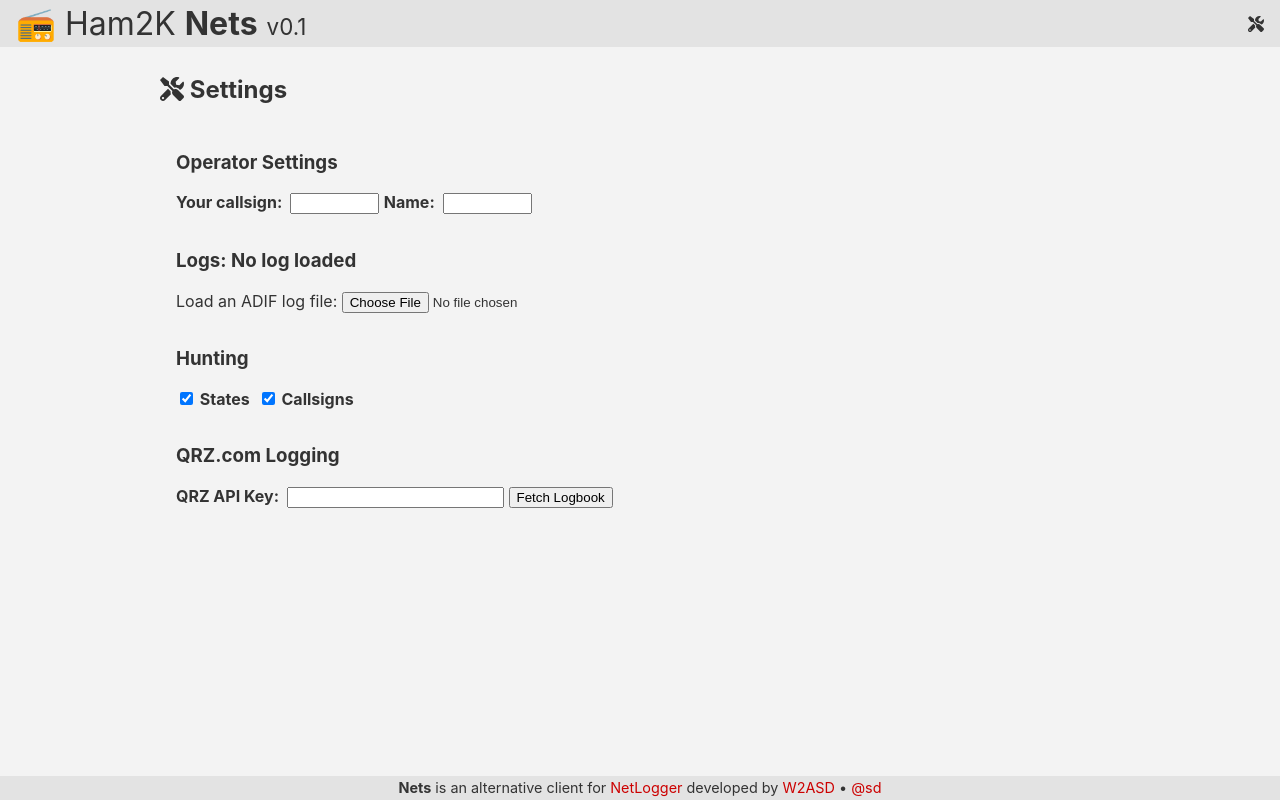
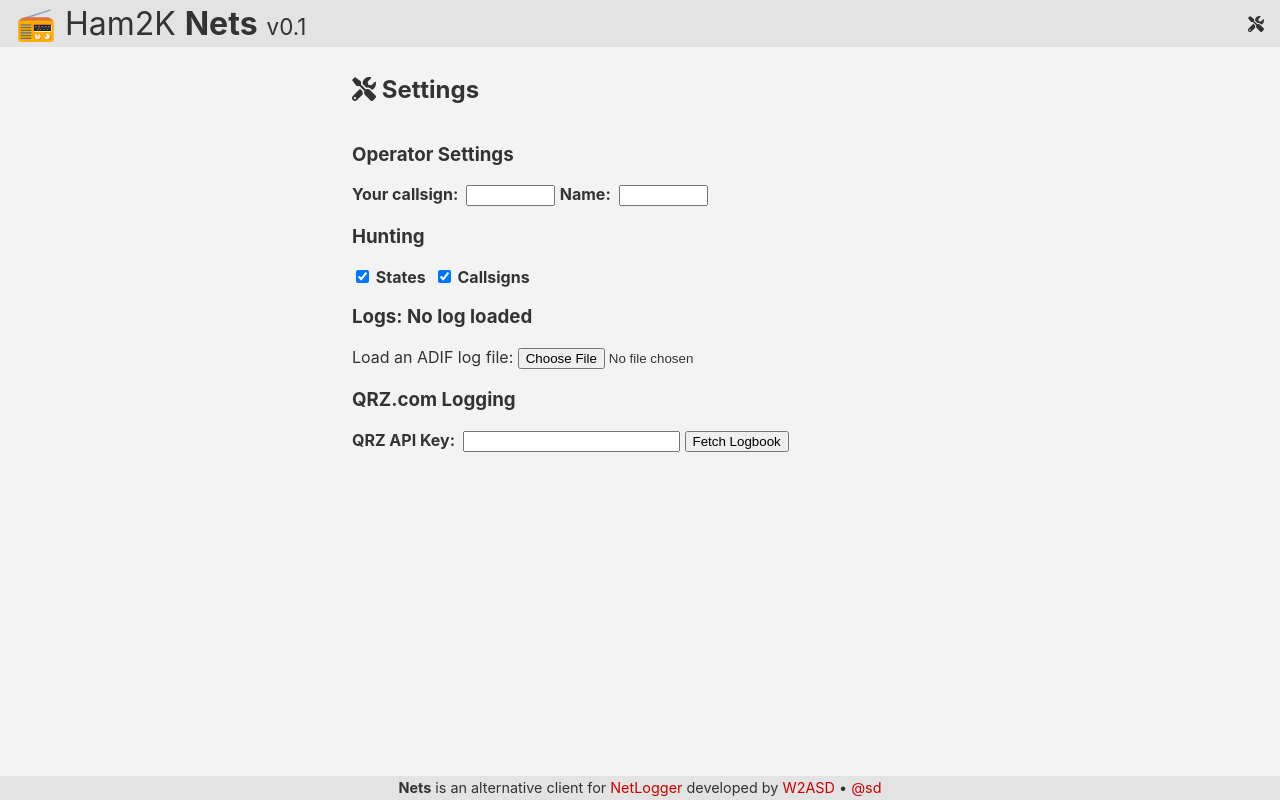
Before and after one commit to ham2k/nets, a React (Create React App) app: page /app/settings in a window 1280 px wide. Built offline with nearby package versions, Linux system fonts and the light colour scheme.

Commit message:
Current net

```diff
--- /dev/null
+++ b/src/components/nets/NetSelectionRow.js
@@ -0,0 +1,33 @@
+import React from 'react'
+import classNames from 'classnames'
+import { FontAwesomeIcon } from '@fortawesome/react-fontawesome'
+import { faProjectDiagram } from '@fortawesome/free-solid-svg-icons'
+
+const NetSelectionRow = ({ net, currentSlug, onSelect }) => {
+  return (
+    <li
+      className={classNames(currentSlug === net.slug && 'current')}
+      onClick={(ev) => {
+        if (ev.defaultPrevented) return
+        ev.preventDefault()
+        onSelect && onSelect(net)
+      }}
+    >
+      <div className="icon">
+        <a href={`/${net.slug}`}>
+          <FontAwesomeIcon icon={faProjectDiagram} />
+        </a>
+      </div>
+      <div>
+        <a href={`/${net.slug}`}>{net.NetName}</a>
+        <div className="secondary">
+          {net.Band}
+          {' • '}
+          {net.Frequency} MHz {net.Mode}
+        </div>
+      </div>
+    </li>
+  )
+}
+
+export default NetSelectionRow
--- a/src/components/nets/Nets.css
+++ b/src/components/nets/Nets.css
@@ -2,6 +2,11 @@
   margin: 0;
   padding: 0;
   list-style: none;
+
+  /* display: flex;
+  flex-direction: column;
+  justify-content: start;
+  align-items: stretch; */
 }
 
 .NetSelection li {
@@ -12,9 +17,18 @@
   padding: var(--spacing-100);
   cursor: pointer;
   margin-bottom: var(--spacing-100);
+
+  display: flex;
+  flex-direction: row;
+  justify-content: start;
 }
 
-.NetSelection li.selected {
+.NetSelection li .icon {
+  flex: 0;
+  margin-right: var(--spacing-100);
+}
+
+.NetSelection li.current {
   font-weight: bold;
   background-color: #d6d6d6;
   position: relative;
--- a/src/components/nets/NetsLoader.js
+++ b/src/components/nets/NetsLoader.js
@@ -27,7 +27,7 @@
   }, [dispatch]) // run once
 
   return (
-    <section className="NetsLoader normal-content content-60 flex-row-baseline">
+    <section className="NetsLoader flex-row-baseline">
       {meta.isLoading ? (
         <h3>Refreshing…</h3>
       ) : (
--- a/src/components/nets/NetsSelection.js
+++ b/src/components/nets/NetsSelection.js
@@ -1,11 +1,7 @@
-import React from 'react'
-import { useSelector } from 'react-redux'
-import { Link, useHistory } from 'react-router-dom'
+import React, { useMemo } from 'react'
+import { useHistory } from 'react-router-dom'
 
-import { FontAwesomeIcon } from '@fortawesome/react-fontawesome'
-import { faProjectDiagram } from '@fortawesome/free-solid-svg-icons'
-
-import { activeNetsSelector } from '../../data/netlogger'
+import NetSelectionRow from './NetSelectionRow'
 
 import './Nets.css'
 
@@ -20,34 +16,21 @@
 }
 
 /* ================================================================================================================== */
-export default function NetsSelection({ selected }) {
-  const nets = useSelector(activeNetsSelector())
-  const sortedNets = sortNets(nets)
+export default function NetsSelection({ nets, currentSlug }) {
   const history = useHistory()
 
+  const sortedNets = useMemo(() => sortNets(nets), [nets])
+
   return (
-    <section className="normal-content content-60">
+    <section className="narrow-section">
       <ul className="NetSelection">
         {sortedNets.map((net) => (
-          <li
+          <NetSelectionRow
             key={net.slug}
-            className={selected === net.slug ? 'selected' : ''}
-            onClick={(ev) => {
-              if (ev.defaultPrevented) return
-              ev.preventDefault()
-
-              history.push(`/${net.slug}`)
-            }}
-          >
-            <Link to={`/${net.slug}`}>
-              <FontAwesomeIcon icon={faProjectDiagram} /> {net.NetName}
-            </Link>
-            <div className="secondary">
-              {net.Band}
-              {' • '}
-              {net.Frequency} MHz {net.Mode}
-            </div>
-          </li>
+            net={net}
+            currentSlug={currentSlug}
+            onSelect={() => history.push(`/${net.slug}`)}
+          />
         ))}
       </ul>
     </section>
--- a/src/components/pages/HomePage.js
+++ b/src/components/pages/HomePage.js
@@ -3,15 +3,21 @@
 import Header from '../nav/Header'
 import NetsSelection from '../nets/NetsSelection'
 import NetsLoader from '../nets/NetsLoader'
+import { useSelector } from 'react-redux'
+import { activeNetsSelector } from '../../data/netlogger'
+import { uiSelector } from '../../data/ui'
 
 function HomePage() {
+  const nets = useSelector(activeNetsSelector())
+  const { currentSlug } = useSelector(uiSelector())
+
   return (
     <>
       <Header className="larger" />
-      <main className="HomePage overflow-auto">
+      <main className="HomePage overflow-auto narrow-content">
         <NetsLoader />
 
-        <NetsSelection />
+        <NetsSelection nets={nets} currentSlug={currentSlug} />
       </main>
     </>
   )
--- a/src/components/pages/NetPage.js
+++ b/src/components/pages/NetPage.js
@@ -1,5 +1,5 @@
-import React from 'react'
-import { useSelector } from 'react-redux'
+import React, { useEffect } from 'react'
+import { useSelector, useDispatch } from 'react-redux'
 import { useParams } from 'react-router-dom'
 import { Redirect } from 'react-router-dom'
 
@@ -9,6 +9,7 @@
 import Header from '../nav/Header'
 
 import { netSelector } from '../../data/netlogger'
+import { setUI } from '../../data/ui'
 
 import CheckinsLoader from '../checkins/CheckinsLoader'
 import CheckinsSection from '../checkins/CheckinsSection'
@@ -17,32 +18,39 @@
 
 /* ================================================================================================================== */
 export default function NetPage() {
+  const dispatch = useDispatch()
+
   const { slug } = useParams()
   const net = useSelector(netSelector(slug))
+
+  useEffect(() => {
+    dispatch(setUI({ currentSlug: net.slug }))
+  }, [dispatch, net.slug])
 
   if (net && net.slug) {
     return (
       <>
         <Header />
         <main className="NetPage">
-          <section className="flex-row-baseline pb-100 flex-0">
-            <div>
-              <h2 className="p-0 m-0">
-                <FontAwesomeIcon icon={faProjectDiagram} /> {net.NetName}
-              </h2>
+          <section className="flex-0">
+            <div className="flex-row-baseline plr-100 pb-100">
+              <FontAwesomeIcon icon={faProjectDiagram} className="flex-0 mr-100" />
+              <div className="flex-2">
+                <h2 className="p-0 m-0">{net.NetName}</h2>
                 <div className="secondary">
                   {net.Band} • {net.Frequency} MHz {net.Mode}
                 </div>
               </div>
 
-            <div className="align-right">
+              <div className="align-right flex-1">
                 Net Control: <span className="callsign">{net.NetControl}</span>
                 {' • '}
                 <span>{net.SubscriberCount} subscribers</span>
                 {' • '}
-              <span>Started {new Date(net.Date).toLocaleTimeString([], { timeStyle: 'short' })}</span>
+                <span>Started at {new Date(net.Date).toLocaleTimeString([], { timeStyle: 'short' })}</span>
                 {' • '}
                 <CheckinsLoader net={net} />
+              </div>
             </div>
           </section>
 
--- a/src/components/pages/SettingsPage.js
+++ b/src/components/pages/SettingsPage.js
@@ -8,19 +8,30 @@
 
 import { FontAwesomeIcon } from '@fortawesome/react-fontawesome'
 import { faTools } from '@fortawesome/free-solid-svg-icons'
+import { useSelector } from 'react-redux'
+import { uiSelector } from '../../data/ui'
+import { netSelector } from '../../data/netlogger'
+import { Link } from 'react-router-dom'
 
 function SettingsPage() {
+  const { currentSlug } = useSelector(uiSelector())
+  const net = useSelector(netSelector(currentSlug))
+
   return (
     <>
-      <Header />
-      <main className="SettingsPage overflow-auto">
-        <section className="normal-content">
-          <h2>
-            <FontAwesomeIcon icon={faTools} /> Settings
-          </h2>
+      <Header showSettings={false} />
+      <main className="SettingsPage narrow-content">
+        <section className="">
+          <div className="flex-row-baseline">
+            <h2>
+              <FontAwesomeIcon icon={faTools} /> Settings
+            </h2>
+
+            <div>{net && net.NetName && <Link to={`/${net.slug}`}>⬅ back to {net.NetName}</Link>}</div>
+          </div>
           <CallsignSettings />
+          <HuntingSettings />
           <LogsSettings />
-          <HuntingSettings />
           <QrzSettings />
         </section>
       </main>
--- a/src/data/logs/logsActions.js
+++ b/src/data/logs/logsActions.js
@@ -96,8 +96,10 @@
 
   log.records.forEach((record) => {
     let { call, dxcc, country, state, cnty, band, mode, gridsquare } = record
+    dxcc = dxcc || ''
     gridsquare = gridsquare ? gridsquare.slice(0, 4) : ''
-    state = state ? `${state.trim().toUpperCase()} ${country.toUpperCase()}` : ''
+    country = country || ''
+    state = state ? `${state.trim().toUpperCase()} ${country.toUpperCase()}`.trim() : ''
     cnty = cnty ? cnty.trim().toUpperCase() : ''
     const qsl = record.app_qrzlog_status === 'C' || record.lotw_qsl_rcvd === 'Y' || record.qsl_rcvd === 'Y'
 
--- a/src/data/store.js
+++ b/src/data/store.js
@@ -7,12 +7,14 @@
 import settingsReducer from '../data/settings'
 import logsReducer from '../data/logs'
 import qrzReducer from '../data/qrz'
+import uiReducer from '../data/ui'
 
 const rootReducer = combineReducers({
   netlogger: netloggerReducer,
   settings: settingsReducer,
   logs: logsReducer,
   qrz: qrzReducer,
+  ui: uiReducer,
 })
 
 const persistConfig = {
--- /dev/null
+++ b/src/data/ui/index.js
@@ -0,0 +1,21 @@
+import { createSlice } from '@reduxjs/toolkit'
+
+export const uiSlice = createSlice({
+  name: 'ui',
+
+  initialState: {
+    currentSlug: undefined,
+  },
+
+  reducers: {
+    setUI: (state, { payload }) => {
+      Object.keys(payload).forEach((key) => (state[key] = payload[key]))
+    },
+  },
+})
+
+export const { setUI } = uiSlice.actions
+
+export const uiSelector = () => (state) => state.ui || {}
+
+export default uiSlice.reducer
--- a/src/index.css
+++ b/src/index.css
@@ -129,6 +129,30 @@
   flex: 3;
 }
 
+.flex-justify-start {
+  justify-content: start;
+}
+
+.flex-justify-end {
+  justify-content: end;
+}
+
+.flex-justify-center {
+  justify-content: center;
+}
+
+.flex-justify-between {
+  justify-content: space-between;
+}
+
+.flex-justify-around {
+  justify-content: space-around;
+}
+
+.flex-justify-evenly {
+  justify-content: space-evenly;
+}
+
 .whole-window {
   position: absolute;
   top: 0;
@@ -138,13 +162,6 @@
 
   height: 100%;
   width: 100%;
-}
-
-.normal-content {
-  max-width: var(--normal-width);
-  width: 100%;
-  margin-left: auto;
-  margin-right: auto;
 }
 
 .content-60 {
@@ -413,21 +430,33 @@
 main {
   flex: 1;
   min-height: 0;
+  border: 0;
+  padding: 0;
   /* overflow: auto; */
 
   display: flex;
   flex-direction: column;
+  align-items: stretch;
   /* justify-content: flex-start;
   align-items: stretch; */
 
   background-color: var(--content-background-color);
 }
 
-section {
-  padding-left: var(--spacing-200);
-  padding-right: var(--spacing-200);
+main > section {
+  max-width: var(--normal-width);
+  width: 100%;
+  margin-left: auto;
+  margin-right: auto;
   padding-top: var(--spacing-100);
   padding-bottom: var(--spacing-100);
+}
+
+main.narrow-content > section {
+  max-width: calc(0.6 * var(--normal-width));
+  width: 100%;
+  margin-left: auto;
+  margin-right: auto;
 }
 
 header {
```
Lines whose indentation alone changed are shown as unchanged.
